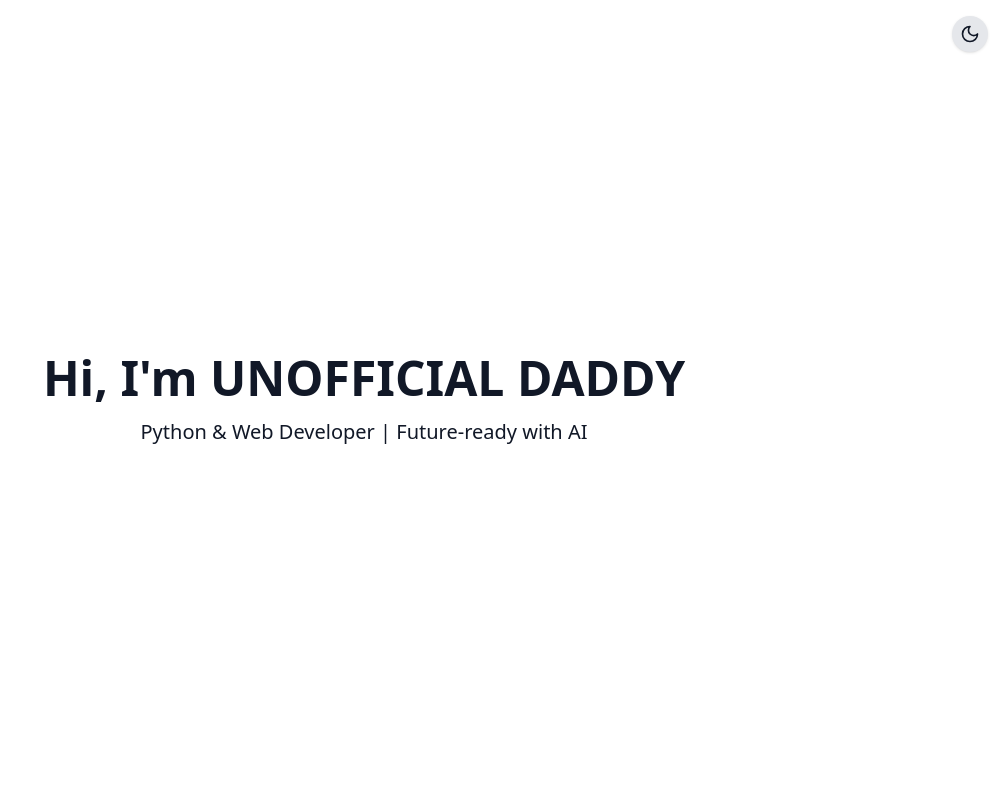
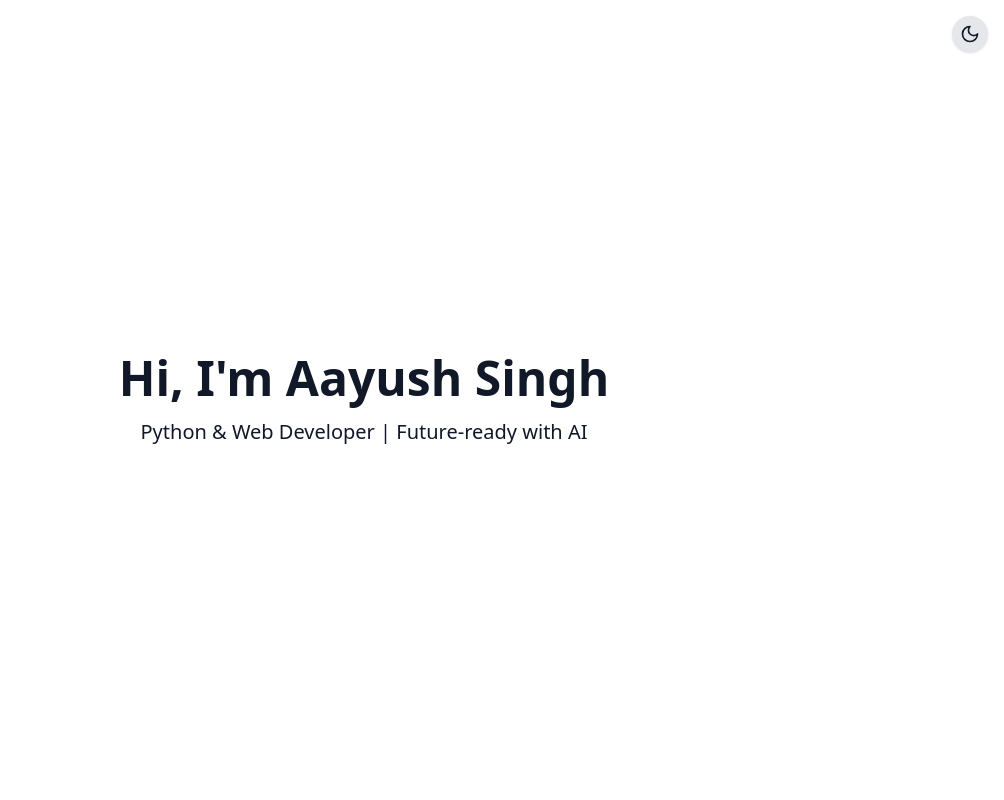
Before and after one commit to aayush579/Aayush-Portfolio1, a React (Vite) app: page / in a window 1280 px wide. Shown: the top 800 px of the page, without its empty margins (276-1280 px from the left). Built offline with nearby package versions, Linux system fonts and the light colour scheme; the HTML template or start-up script is replaced by a standard one.

Commit message:
Update Hero.jsx

```diff
--- a/src/components/Hero.jsx
+++ b/src/components/Hero.jsx
@@ -3,7 +3,7 @@ import React from 'react';
 export default function Hero() {
   return (
     <section className="h-screen flex flex-col justify-center items-center text-center px-4">
-      <h1 className="text-5xl font-bold mb-4">Hi, I'm UNOFFICIAL DADDY</h1>
+      <h1 className="text-5xl font-bold mb-4">Hi, I'm Aayush Singh</h1>
       <p className="text-xl">Python & Web Developer | Future-ready with AI</p>
     </section>
   );
```
